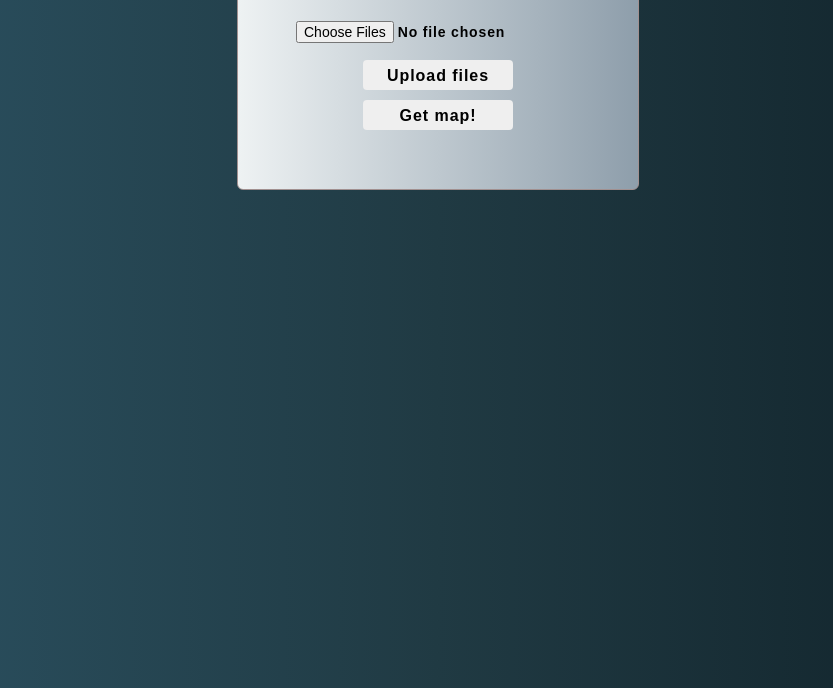
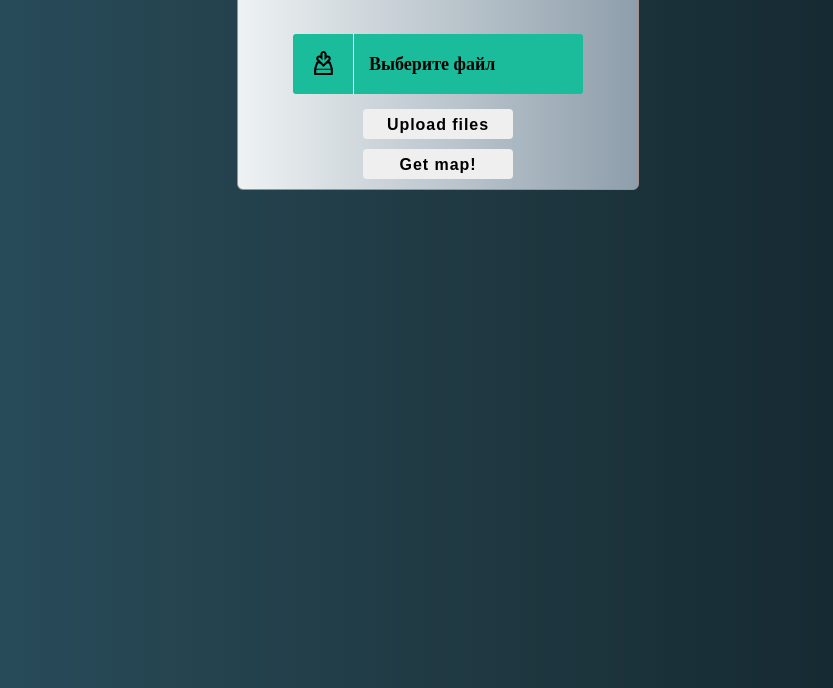
Before and after one commit to Orlov-Yevhen/modal, a plain HTML site: page index.html in a window 1280 px wide. Shown: the part 112-800 px from the top of the page, without its empty margins (202-1035 px from the left). Drawn offline with Linux system fonts and the light colour scheme.

Commit message:
add custom unput

```diff
--- a/css/styles.css
+++ b/css/styles.css
@@ -82,3 +82,61 @@ body {
 .item-btn:focus {
   background-color: rgb(121, 119, 105, 0.4);
 }
+
+/* custom */
+
+.input__wrapper {
+  width: 100%;
+  position: relative;
+  margin: 15px 0;
+  text-align: center;
+}
+
+.input__file {
+  opacity: 0;
+  visibility: hidden;
+  position: absolute;
+}
+
+.input__file-icon-wrapper {
+  height: 60px;
+  width: 60px;
+  margin-right: 15px;
+  display: -webkit-box;
+  display: -ms-flexbox;
+  display: flex;
+  -webkit-box-align: center;
+  -ms-flex-align: center;
+  align-items: center;
+  -webkit-box-pack: center;
+  -ms-flex-pack: center;
+  justify-content: center;
+  border-right: 1px solid #fff;
+}
+
+.input__file-button-text {
+  line-height: 1;
+  margin-top: 1px;
+}
+
+.input__file-button {
+  width: 100%;
+  max-width: 290px;
+  height: 60px;
+  background: #1bbc9b;
+  color: black;
+  font-size: 1.125rem;
+  font-weight: 700;
+  display: -webkit-box;
+  display: -ms-flexbox;
+  display: flex;
+  -webkit-box-align: center;
+  -ms-flex-align: center;
+  align-items: center;
+  -webkit-box-pack: start;
+  -ms-flex-pack: start;
+  justify-content: flex-start;
+  border-radius: 3px;
+  cursor: pointer;
+  margin: 0 auto;
+}
--- a/index.html
+++ b/index.html
@@ -6,27 +6,42 @@
     <meta name="viewport" content="width=device-width, initial-scale=1.0" />
     <title>Document</title>
     <link rel="stylesheet" href="./css/styles.css" />
+    <link rel="stylesheet" href="./images/icon.svg" />
   </head>
 
   <body>
     <div class="container">
       <h1 class="title">Select file(s) to upload</h1>
       <form action="" class="form">
+        <div class="input__wrapper">
           <input
-          class="item"
+            name="file"
             type="file"
+            id="input__file"
+            class="input input__file"
             accept=".csv"
-          name="files[]"
             multiple="true"
             autocomplete="off"
             required
           />
-        <input class="item-btn" type="submit" value="Upload files" />
+          <label for="input__file" class="input__file-button">
+            <span class="input__file-icon-wrapper"
+              ><img
+                class="input__file-icon"
+                src="./images/download-outline.svg"
+                alt="Выбрать файл"
+                width="25"
+            /></span>
+            <span class="input__file-button-text">Выберите файл</span>
+          </label>
+        </div>
       </form>
 
       <form class="form" action="https://www.asvirid.name/shp_maker">
+        <input class="item-btn" type="submit" value="Upload files" />
         <input class="item-btn" type="submit" value="Get map!" />
       </form>
     </div>
   </body>
+  <span></span>
 </html>
```
Also changed, not shown: images/download-outline.svg (added), images/icon.svg (added). Lines whose indentation alone changed are shown as unchanged.
